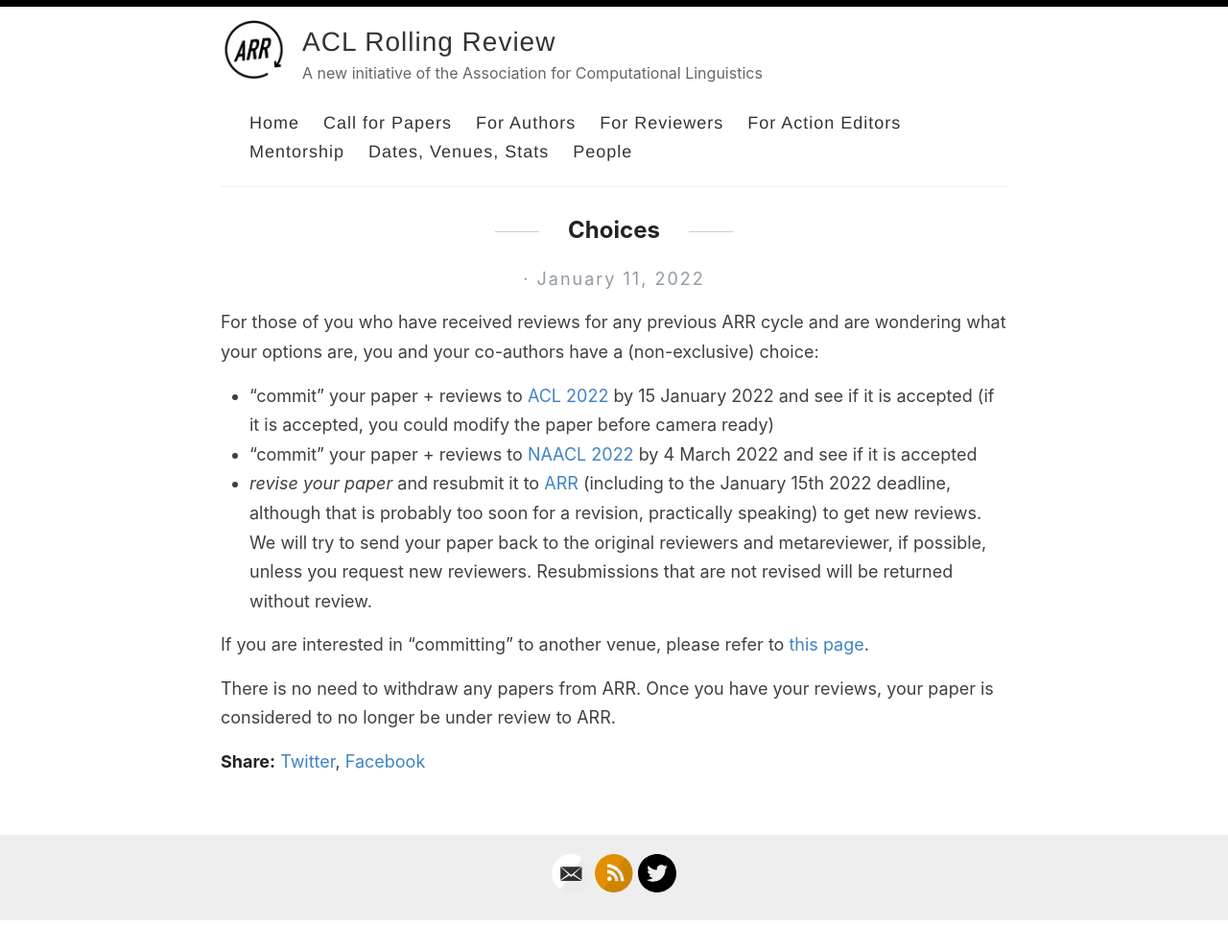
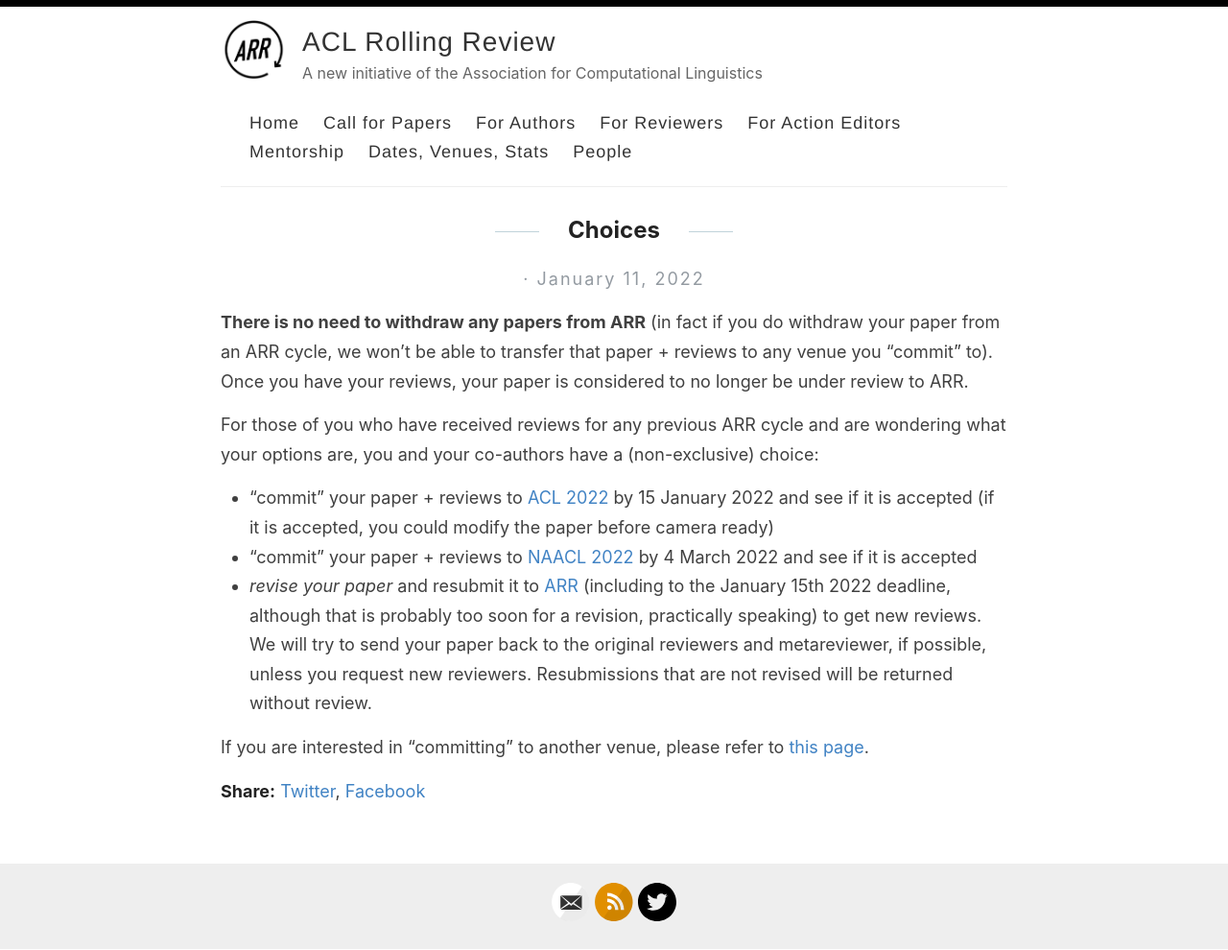
Before and after one commit to amitmerchant1990/reverie, a Jekyll site: the page built from _posts/2022-01-11-choices.md, in a window 1280 px wide. Shown: the whole page at 96% size. Built offline with Jekyll 4.4.1, drawn with Linux system fonts in a browser that asks for light colours; our own code applies the rules of GitHub Pages for plain Markdown files; before the commit the page ends 959 px from its top, so only the background shows below that.

Commit message:
Update 2022-01-11-choices.md

```diff
--- a/_posts/2022-01-11-choices.md
+++ b/_posts/2022-01-11-choices.md
@@ -1,8 +1,8 @@
+**There is no need to withdraw any papers from ARR** (in fact if you do withdraw your paper from an ARR cycle, we won't be able to transfer that paper + reviews to any venue you "commit" to). Once you have your reviews, your paper is considered to no longer be under review to ARR.
+
 For those of you who have received reviews for any previous ARR cycle and are wondering what your options are, you and your co-authors have a (non-exclusive) choice:
 * "commit" your paper + reviews to [ACL 2022](https://openreview.net/group?id=aclweb.org/ACL/2022/Conference) by 15 January 2022 and see if it is accepted (if it is accepted, you could modify the paper before camera ready)
 * "commit" your paper + reviews to [NAACL 2022](https://2022.naacl.org/) by 4 March 2022 and see if it is accepted
 * *revise your paper* and resubmit it to [ARR](https://openreview.net/group?id=aclweb.org/ACL/ARR/2022) (including to the January 15th 2022 deadline, although that is probably too soon for a revision, practically speaking) to get new reviews. We will try to send your paper back to the original reviewers and metareviewer, if possible, unless you request new reviewers. Resubmissions that are not revised will be returned without review.
 
 If you are interested in "committing" to another venue, please refer to [this page](https://aclrollingreview.org/dates).
-
-There is no need to withdraw any papers from ARR. Once you have your reviews, your paper is considered to no longer be under review to ARR.
```
